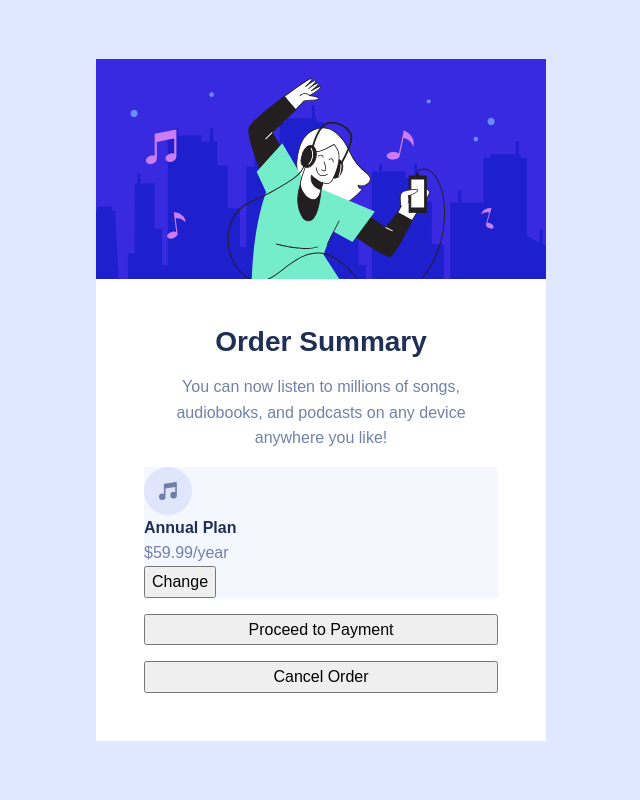
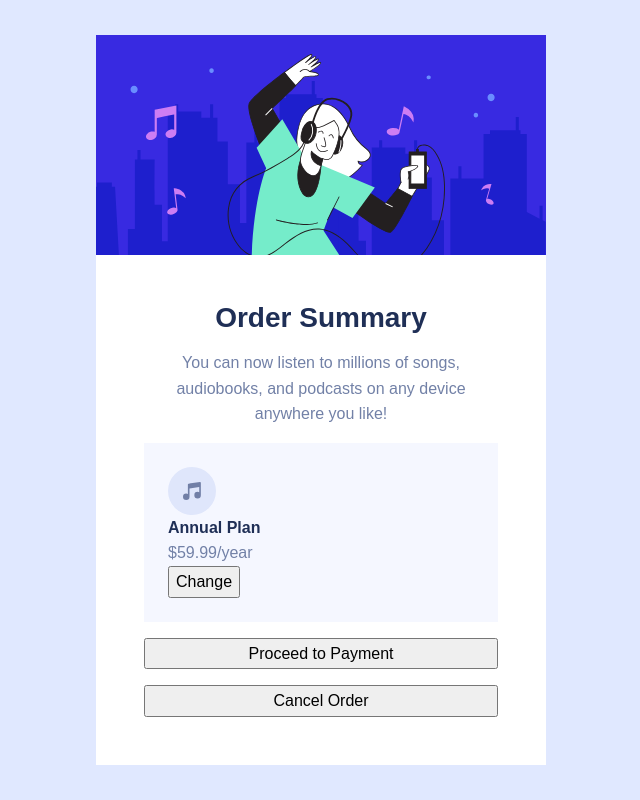
Before and after one commit to oryanhach/order-summary-component, a plain HTML site: page index.html in a window 1280 px wide. Shown: the whole page, without its empty margins (319-959 px from the left). Drawn offline with Linux system fonts and the light colour scheme.

Commit message:
grouped css classes together

```diff
--- a/index.html
+++ b/index.html
@@ -23,14 +23,14 @@
 
 <body>
 
-  <div class="card bg-neutral-100 text-align-center">
+  <div class="[ card ] [ bg-neutral-100 text-align-center br-2 ]">
     <img class="card__image" src="images/illustration-hero.svg"
       alt="an illustration of someone listening to music and dancing">
-    <div class="card__content padding-48 grid-flow">
+    <div class="[ card__content ] [ grid-flow ] [ padding-48 ]">
       <h2>Order Summary</h2>
       <p>You can now listen to millions of songs, audiobooks, and podcasts on any device anywhere you like!</p>
 
-      <div class="bg-neutral-200 text-align-left">
+      <div class="[ flex-row ] [ bg-neutral-200 text-align-left br-1 padding-24 ]">
         <div>
           <img src="images/icon-music.svg" alt="">
         </div>
```
